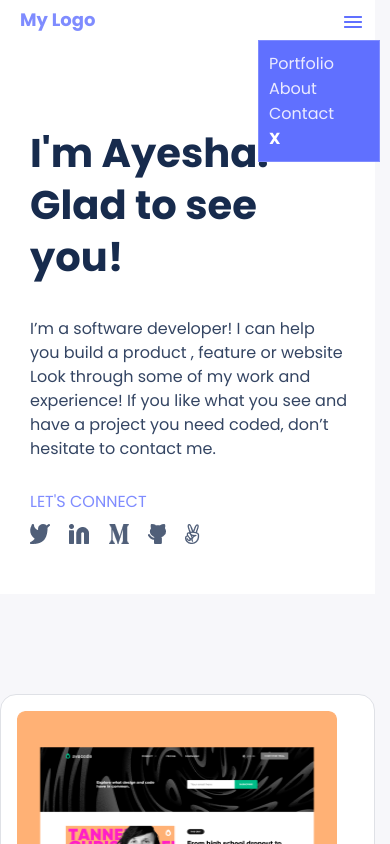
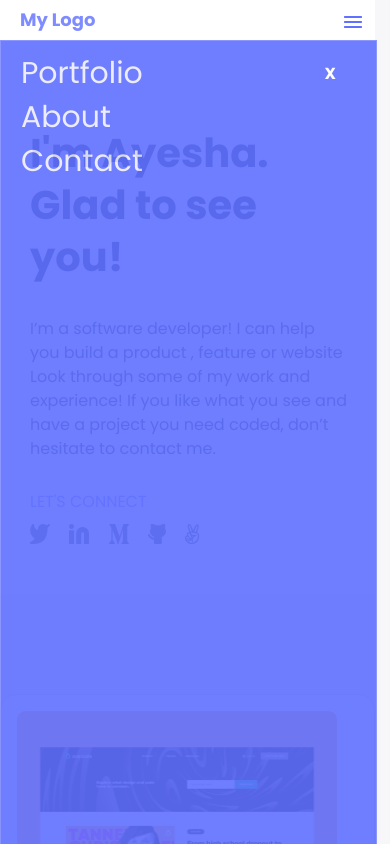
Before and after one commit to ayeshakhan789/myPortfolio, a website: page index.html in a window 390 px wide. Both pictures are taken after a click on the picture 353 px from the left and 22 px from the top of the page. Shown: the top 844 px of the page. Drawn offline with Linux system fonts and the light colour scheme.

Commit message:
assignment completed

```diff
--- a/index.html
+++ b/index.html
@@ -19,10 +19,11 @@
             </div>
             <img id="hamburger" class="hamburger" src="./img1/spanNavbar.png" alt="navbar">
             <ul class="links" id="mobileMenu">
+                <li class="link-items"><span id="closeMenu">X</span></li>
                 <li class="link-items"><a href="#work-section">Portfolio</a></li>
                 <li class="link-items"><a href="#aboutme">About</a></li>
                 <li class="link-items"><a href="#contact-me">Contact</a></li>
-                <li class="link-items"><span id="closeMenu">X</span></li>
+
             </ul>
             </div>
         </nav>
--- a/style.css
+++ b/style.css
@@ -39,6 +39,8 @@ nav div {
 }
 
 .hamburger {
+  display: flex;
+  flex-direction: column;
   cursor: pointer;
   width: 24px;
   height: 24px;
@@ -50,12 +52,16 @@ nav div {
   background-color: #6070ff;
   position: absolute;
   top: 30px;
-  right: 10px;
-  width: 100px;
+  left: 0;
+  width: 375px;
+  height: 100vh;
   border: 1px solid #7f8cff;
   padding: 10px;
+  padding-left: 0;
+  padding-right: 0;
   list-style: none;
   margin-top: 10px;
+  opacity: 0.9;
 }
 
 .links.active {
@@ -65,10 +71,10 @@ nav div {
 .link-items a {
   text-decoration: none;
   color: #ebebff;
-  padding: 10px 0;
-  font-size: 16px;
+  padding: 10px 20px;
+  font-size: 30px;
   font-weight: 500;
-  line-height: 22px;
+  line-height: 44px;
   text-align: left;
 }
 
@@ -77,12 +83,14 @@ nav div {
 }
 
 #closeMenu {
+  position: absolute;
+  top: 0;
+  right: 20px;
   cursor: pointer;
   font-size: 16px;
   font-weight: bold;
   color: white;
-  text-align: right;
-  margin-bottom: 10px;
+  padding: 20px 20px;
 }
 
 #main-sec {
```
